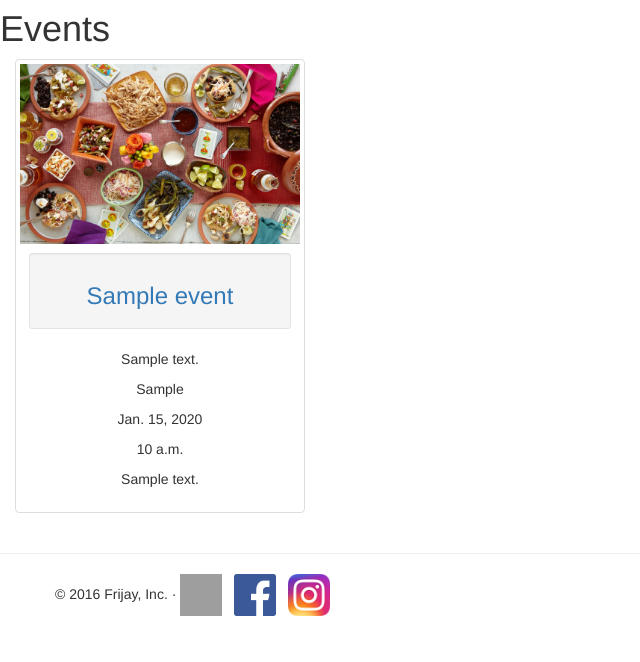
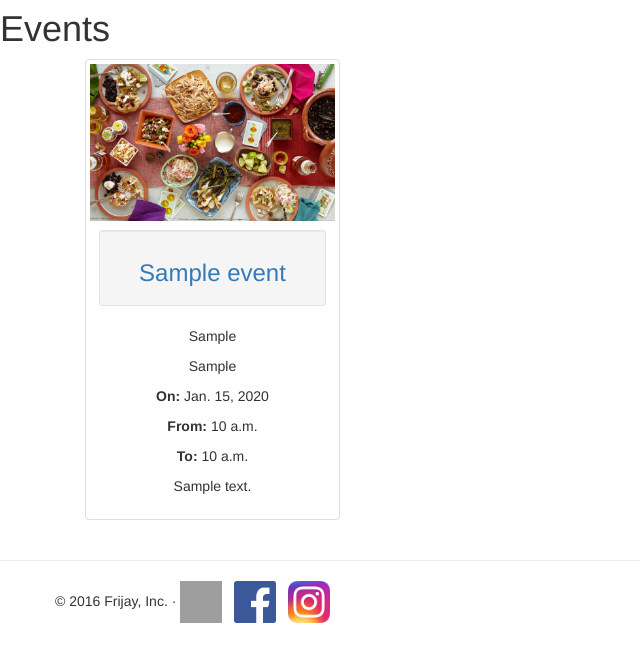
Before and after one commit to afranco07/shabbatTable, a Django app: page /frijay/events/ in a window 1280 px wide. Shown: the part 51-713 px from the top of the page, without its empty margins (0-640 px from the left). Run offline with Django 3.2, Linux system fonts and the light colour scheme; tables that the repository leaves empty hold one stand-in row (values such as "Sample post"); some libraries are stand-ins or nearby versions; grey boxes are pictures that could not be loaded.

Commit message:
updated address, time

```diff
--- a/templates/frijay/events.html
+++ b/templates/frijay/events.html
@@ -9,6 +9,9 @@
 <br>
 <h1>Events</h1>
 {% autoescape off %}
+<div class="container">
+
+
 {% for event in html_list %}
     <div class="col-sm-4 col-md-3">
         <div class="thumbnail">
@@ -17,10 +20,11 @@
                 <div class="well well-sm">
                     <a href="/frijay/events/{{event.id}}"><h3>{{event.title}}</h3></a>
                 </div>
-                <p>{{event.address}}</p>
+                <p>{{event.city}}</p>
                 <p>{{event.host.first_name}}</p>
-                <p>{{event.date}}</p>
-                <p>{{event.time1}}</p>
+                <p><strong>On: </strong>{{event.date}}</p>
+                <p><strong>From: </strong> {{event.time1}} </p>
+                <p><strong>To: </strong> {{event.time2}} </p>
                 <p>{{event.openSeat}}</p>
                 <p>{{event.additionalDetails}}</p>
 
@@ -39,6 +43,7 @@
     </div>
 
 {% endfor %}
+</div>
      <div style="clear:both"></div>
 
 {% endautoescape %}
```
